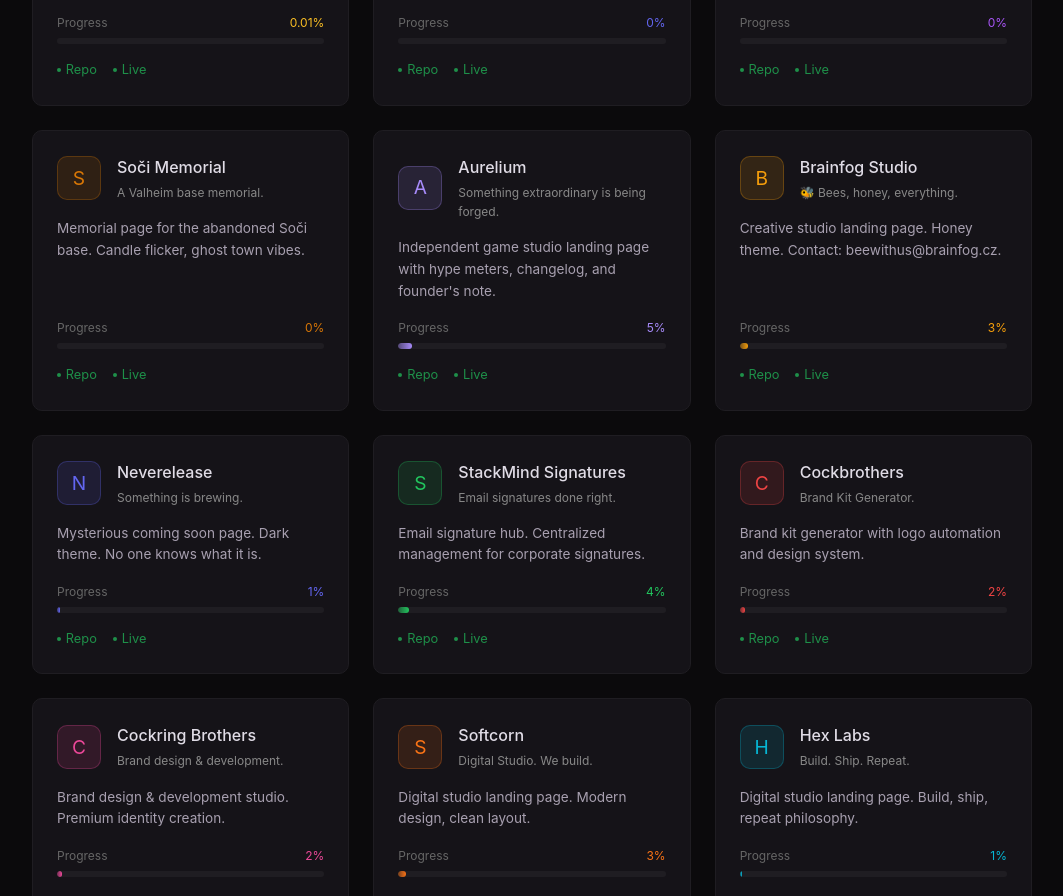
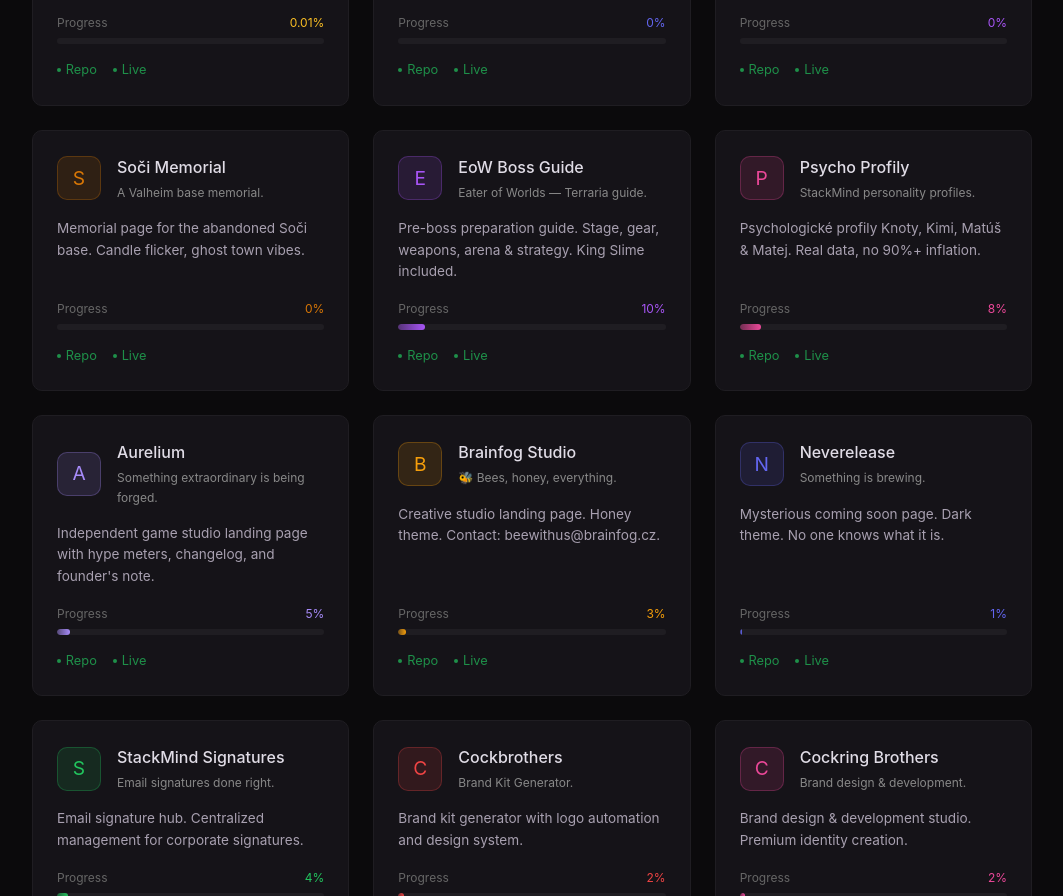
Before and after one commit to Knoty92/stackmind-portfolio, a Next.js app: page / in a window 1280 px wide. Shown: the part 700-1596 px from the top of the page, without its empty margins (108-1171 px from the left). Built offline with nearby package versions, Linux system fonts and the light colour scheme.

Commit message:
Add EoW Boss Guide & Psycho Profily to portfolio

```diff
--- a/pages/index.js
+++ b/pages/index.js
@@ -38,13 +38,31 @@
     desc: 'Memorial page for the abandoned Soči base. Candle flicker, ghost town vibes.',
   },
   {
+    name: 'EoW Boss Guide',
+    tagline: 'Eater of Worlds — Terraria guide.',
+    repo: 'eow-guide',
+    url: 'https://eow-guide-repo.vercel.app',
+    progress: 10,
+    color: '#a855f7',
+    desc: 'Pre-boss preparation guide. Stage, gear, weapons, arena & strategy. King Slime included.',
+  },
+  {
+    name: 'Psycho Profily',
+    tagline: 'StackMind personality profiles.',
+    repo: 'psycho-profily',
+    url: 'https://psycho-profily-repo.vercel.app',
+    progress: 8,
+    color: '#ec4899',
+    desc: 'Psychologické profily Knoty, Kimi, Matúš & Matej. Real data, no 90%+ inflation.',
+  },
+  {
     name: 'Aurelium',
     tagline: 'Something extraordinary is being forged.',
     repo: 'aurelium',
     url: 'https://aurelium-zeta.vercel.app',
     progress: 5,
     color: '#a78bfa',
-    desc: 'Independent game studio landing page with hype meters, changelog, and founder\'s note.',
+    desc: "Independent game studio landing page with hype meters, changelog, and founder's note.",
   },
   {
     name: 'Brainfog Studio',
```
